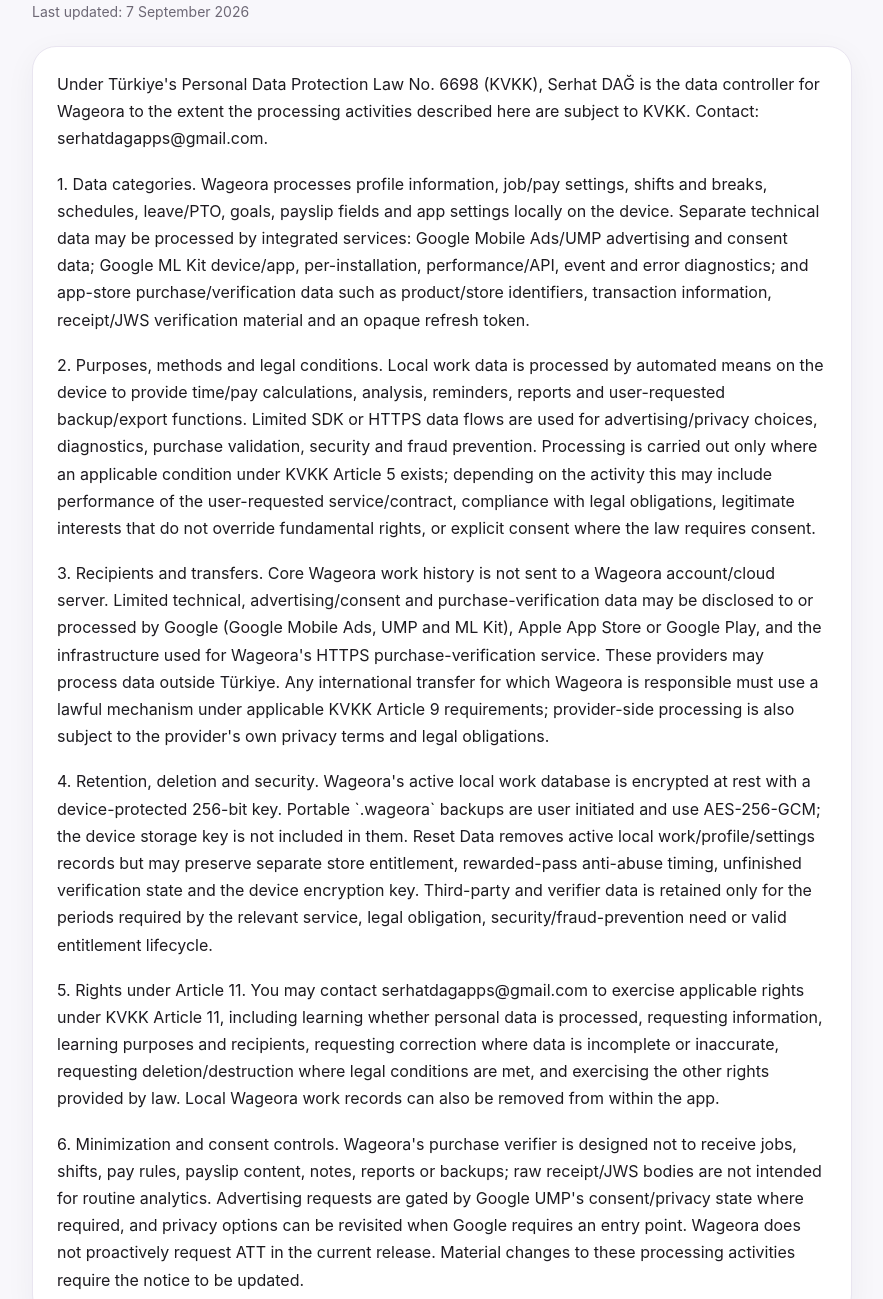
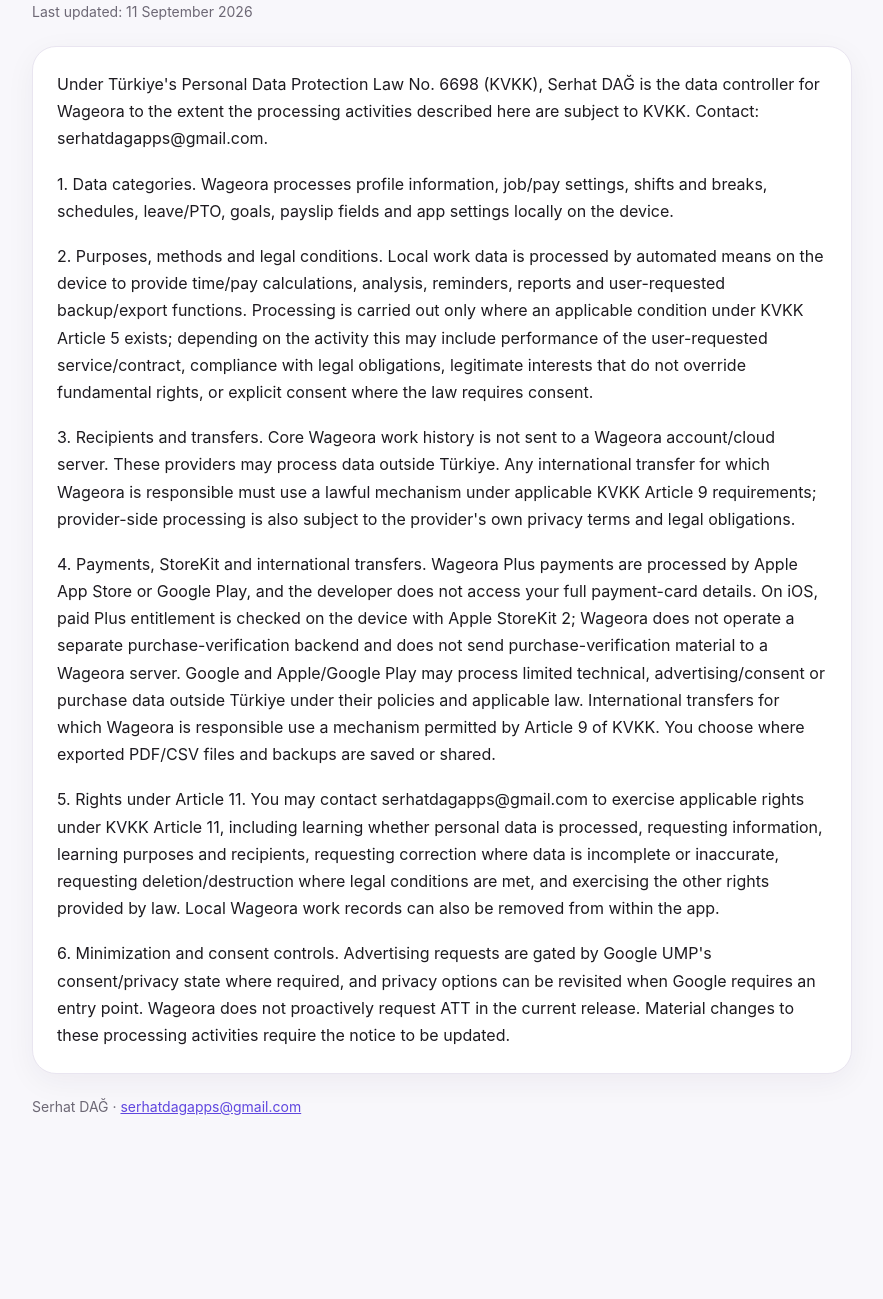
Before and after one commit to serhatdagapps-dotcom/wageora-legal, a plain HTML site: page kvkk.html in a window 1280 px wide. Shown: the part 116-1415 px from the top of the page, without its empty margins (198-1081 px from the left). After the commit the page ends 1295 px from the top, so only its background shows below. Drawn offline with Linux system fonts and the light colour scheme.

Commit message:
Add files via upload

```diff
--- a/kvkk.html
+++ b/kvkk.html
@@ -8,10 +8,10 @@
 :root{font-family:Inter,ui-sans-serif,system-ui,-apple-system,BlinkMacSystemFont,"Segoe UI",sans-serif;color:#1d1b20;background:#f8f7fb}
 body{margin:0}main{max-width:820px;margin:0 auto;padding:42px 20px 64px}.brand{font-size:14px;font-weight:800;letter-spacing:.12em;color:#6b52e8;text-transform:uppercase}h1{font-size:34px;line-height:1.12;margin:12px 0 10px}.updated{color:#6d6875;font-size:14px;margin-bottom:26px}.card{background:#fff;border:1px solid #e9e5f0;border-radius:24px;padding:24px;box-shadow:0 8px 30px rgba(37,27,67,.05)}p{font-size:16px;line-height:1.7;margin:0 0 18px}p:last-child{margin-bottom:0}footer{margin-top:24px;color:#6d6875;font-size:14px}a{color:#6047df}@media(prefers-color-scheme:dark){:root{color:#f4f0fa;background:#111116}.card{background:#19181f;border-color:#2b2933}.updated,footer{color:#aaa4b2}}
 </style></head>
-<body><main><div class="brand">Wageora</div><h1>KVKK Disclosure Notice</h1><div class="updated">Last updated: 7 September 2026</div><section class="card"><p>Under Türkiye&#x27;s Personal Data Protection Law No. 6698 (KVKK), Serhat DAĞ is the data controller for Wageora to the extent the processing activities described here are subject to KVKK. Contact: serhatdagapps@gmail.com.</p>
-<p>1. Data categories. Wageora processes profile information, job/pay settings, shifts and breaks, schedules, leave/PTO, goals, payslip fields and app settings locally on the device. Separate technical data may be processed by integrated services: Google Mobile Ads/UMP advertising and consent data; Google ML Kit device/app, per-installation, performance/API, event and error diagnostics; and app-store purchase/verification data such as product/store identifiers, transaction information, receipt/JWS verification material and an opaque refresh token.</p>
-<p>2. Purposes, methods and legal conditions. Local work data is processed by automated means on the device to provide time/pay calculations, analysis, reminders, reports and user-requested backup/export functions. Limited SDK or HTTPS data flows are used for advertising/privacy choices, diagnostics, purchase validation, security and fraud prevention. Processing is carried out only where an applicable condition under KVKK Article 5 exists; depending on the activity this may include performance of the user-requested service/contract, compliance with legal obligations, legitimate interests that do not override fundamental rights, or explicit consent where the law requires consent.</p>
-<p>3. Recipients and transfers. Core Wageora work history is not sent to a Wageora account/cloud server. Limited technical, advertising/consent and purchase-verification data may be disclosed to or processed by Google (Google Mobile Ads, UMP and ML Kit), Apple App Store or Google Play, and the infrastructure used for Wageora&#x27;s HTTPS purchase-verification service. These providers may process data outside Türkiye. Any international transfer for which Wageora is responsible must use a lawful mechanism under applicable KVKK Article 9 requirements; provider-side processing is also subject to the provider&#x27;s own privacy terms and legal obligations.</p>
-<p>4. Retention, deletion and security. Wageora&#x27;s active local work database is encrypted at rest with a device-protected 256-bit key. Portable `.wageora` backups are user initiated and use AES-256-GCM; the device storage key is not included in them. Reset Data removes active local work/profile/settings records but may preserve separate store entitlement, rewarded-pass anti-abuse timing, unfinished verification state and the device encryption key. Third-party and verifier data is retained only for the periods required by the relevant service, legal obligation, security/fraud-prevention need or valid entitlement lifecycle.</p>
+<body><main><div class="brand">Wageora</div><h1>KVKK Disclosure Notice</h1><div class="updated">Last updated: 11 September 2026</div><section class="card"><p>Under Türkiye&#x27;s Personal Data Protection Law No. 6698 (KVKK), Serhat DAĞ is the data controller for Wageora to the extent the processing activities described here are subject to KVKK. Contact: serhatdagapps@gmail.com.</p>
+<p>1. Data categories. Wageora processes profile information, job/pay settings, shifts and breaks, schedules, leave/PTO, goals, payslip fields and app settings locally on the device.</p>
+<p>2. Purposes, methods and legal conditions. Local work data is processed by automated means on the device to provide time/pay calculations, analysis, reminders, reports and user-requested backup/export functions. Processing is carried out only where an applicable condition under KVKK Article 5 exists; depending on the activity this may include performance of the user-requested service/contract, compliance with legal obligations, legitimate interests that do not override fundamental rights, or explicit consent where the law requires consent.</p>
+<p>3. Recipients and transfers. Core Wageora work history is not sent to a Wageora account/cloud server. These providers may process data outside Türkiye. Any international transfer for which Wageora is responsible must use a lawful mechanism under applicable KVKK Article 9 requirements; provider-side processing is also subject to the provider&#x27;s own privacy terms and legal obligations.</p>
+<p>4. Payments, StoreKit and international transfers. Wageora Plus payments are processed by Apple App Store or Google Play, and the developer does not access your full payment-card details. On iOS, paid Plus entitlement is checked on the device with Apple StoreKit 2; Wageora does not operate a separate purchase-verification backend and does not send purchase-verification material to a Wageora server. Google and Apple/Google Play may process limited technical, advertising/consent or purchase data outside Türkiye under their policies and applicable law. International transfers for which Wageora is responsible use a mechanism permitted by Article 9 of KVKK. You choose where exported PDF/CSV files and backups are saved or shared.</p>
 <p>5. Rights under Article 11. You may contact serhatdagapps@gmail.com to exercise applicable rights under KVKK Article 11, including learning whether personal data is processed, requesting information, learning purposes and recipients, requesting correction where data is incomplete or inaccurate, requesting deletion/destruction where legal conditions are met, and exercising the other rights provided by law. Local Wageora work records can also be removed from within the app.</p>
-<p>6. Minimization and consent controls. Wageora&#x27;s purchase verifier is designed not to receive jobs, shifts, pay rules, payslip content, notes, reports or backups; raw receipt/JWS bodies are not intended for routine analytics. Advertising requests are gated by Google UMP&#x27;s consent/privacy state where required, and privacy options can be revisited when Google requires an entry point. Wageora does not proactively request ATT in the current release. Material changes to these processing activities require the notice to be updated.</p></section><footer>Serhat DAĞ · <a href="mailto:serhatdagapps@gmail.com">serhatdagapps@gmail.com</a></footer></main></body></html>
+<p>6. Minimization and consent controls. Advertising requests are gated by Google UMP&#x27;s consent/privacy state where required, and privacy options can be revisited when Google requires an entry point. Wageora does not proactively request ATT in the current release. Material changes to these processing activities require the notice to be updated.</p></section><footer>Serhat DAĞ · <a href="mailto:serhatdagapps@gmail.com">serhatdagapps@gmail.com</a></footer></main></body></html>
```
Also changed, not shown: delete.html (+1 -1 lines), privacy.html (+5 -5 lines), terms.html (+2 -2 lines).
